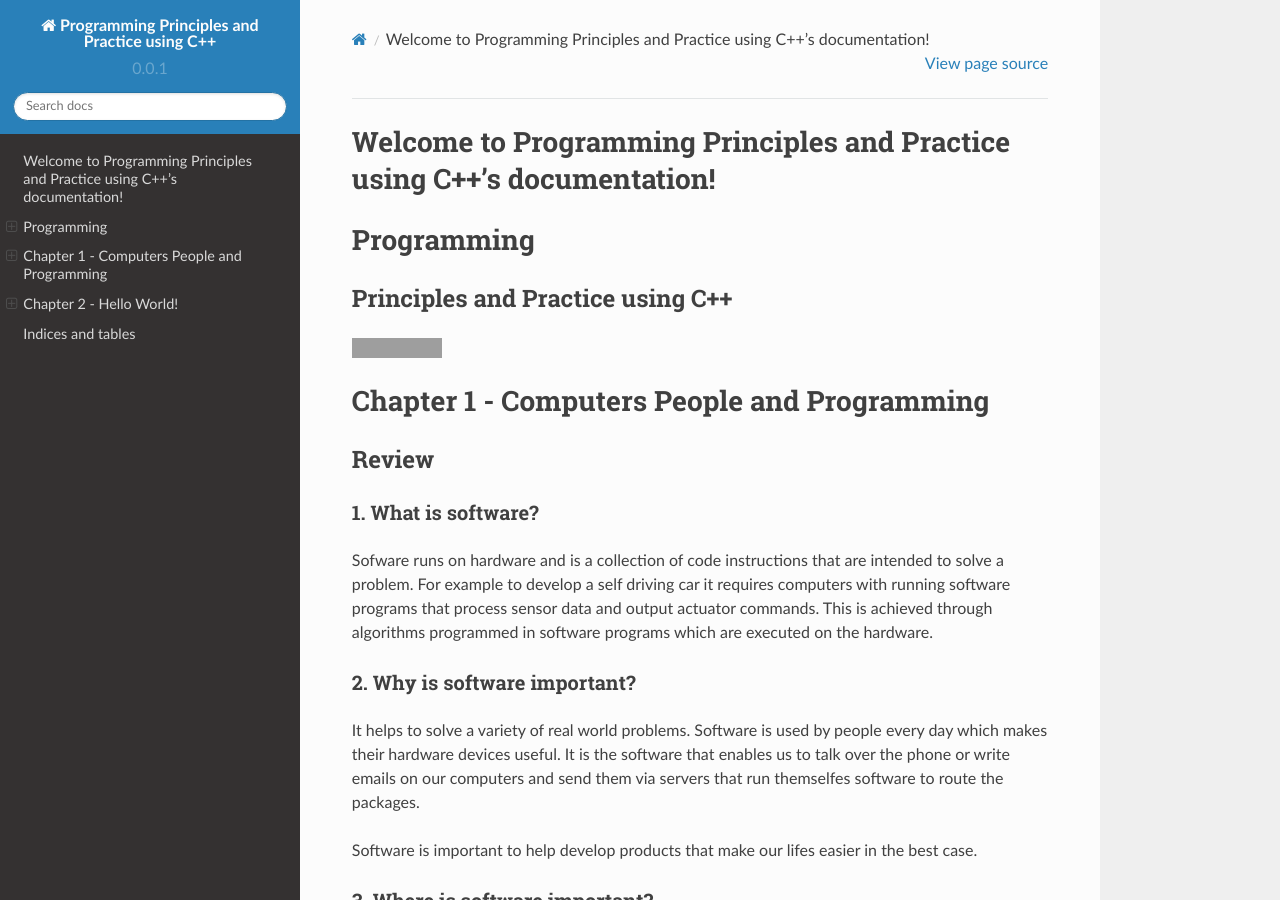
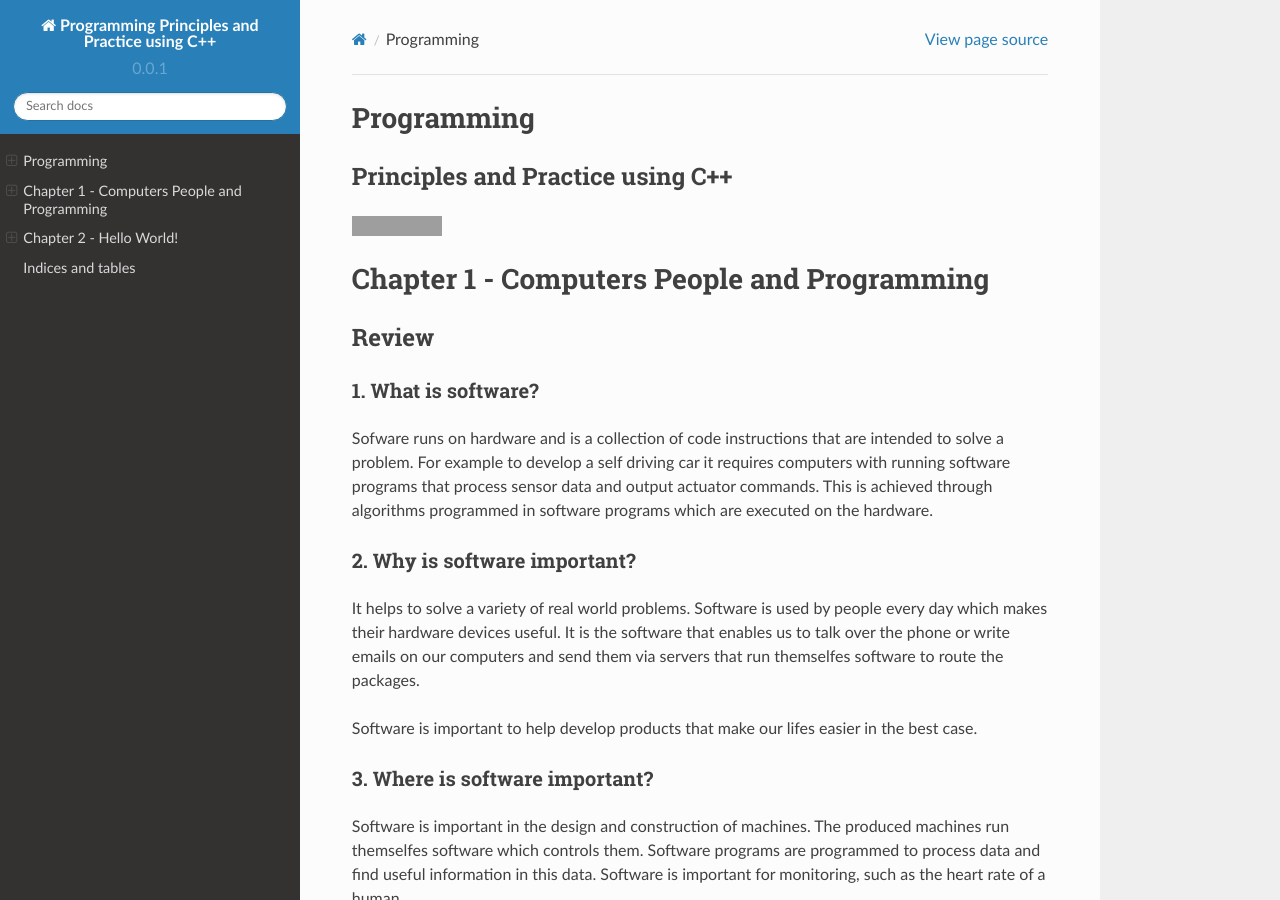
Before and after one commit to fjp/ppp, a Sphinx documentation site: the page built from docs/index.rst, in a window 1280 px wide and 900 px high. Built offline with Sphinx 7.4.7 and the Read the Docs theme 2.0.0, drawn with Linux system fonts in a browser that asks for light colours; grey boxes are pictures that could not be loaded.

Commit message:
Update index.rst

```diff
--- a/docs/index.rst
+++ b/docs/index.rst
@@ -3,8 +3,8 @@
    You can adapt this file completely to your liking, but it should at least
    contain the root `toctree` directive.
 
-Welcome to Programming Principles and Practice using C++'s documentation!
-=========================================================================
+.. Welcome to Programming Principles and Practice using C++'s documentation!
+.. =========================================================================
 
 .. toctree::
    :maxdepth: 2
```
